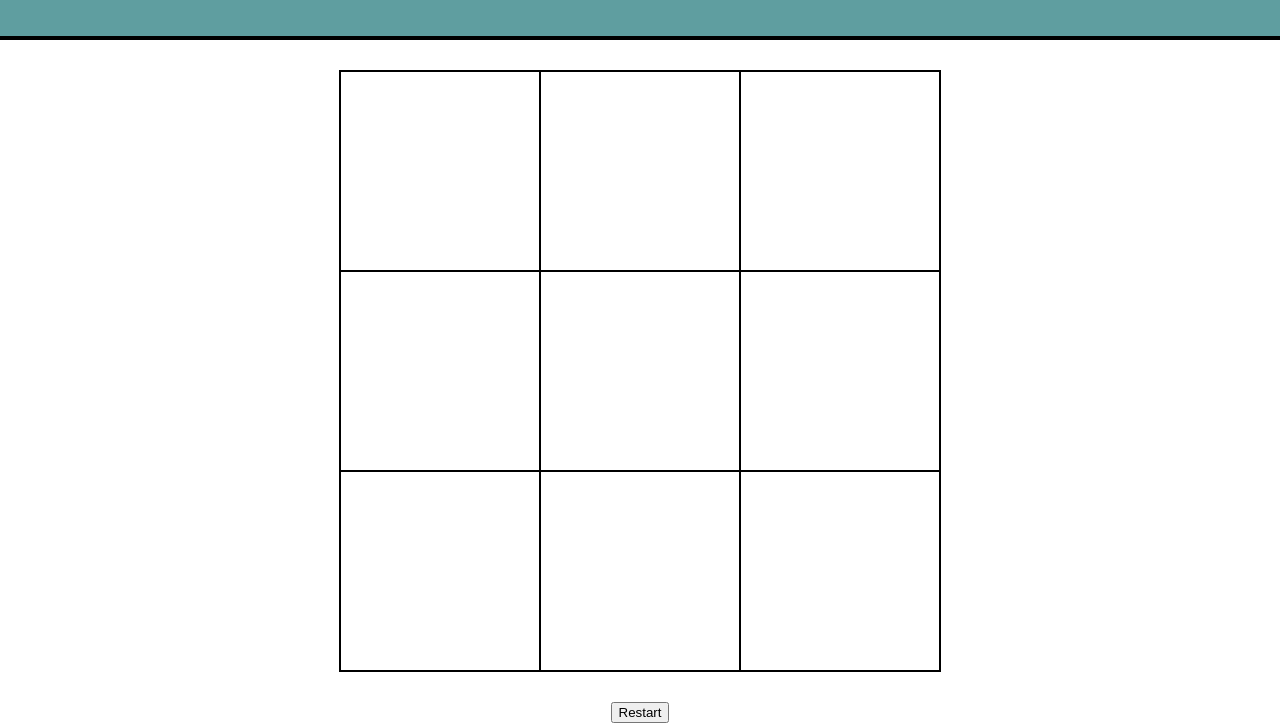
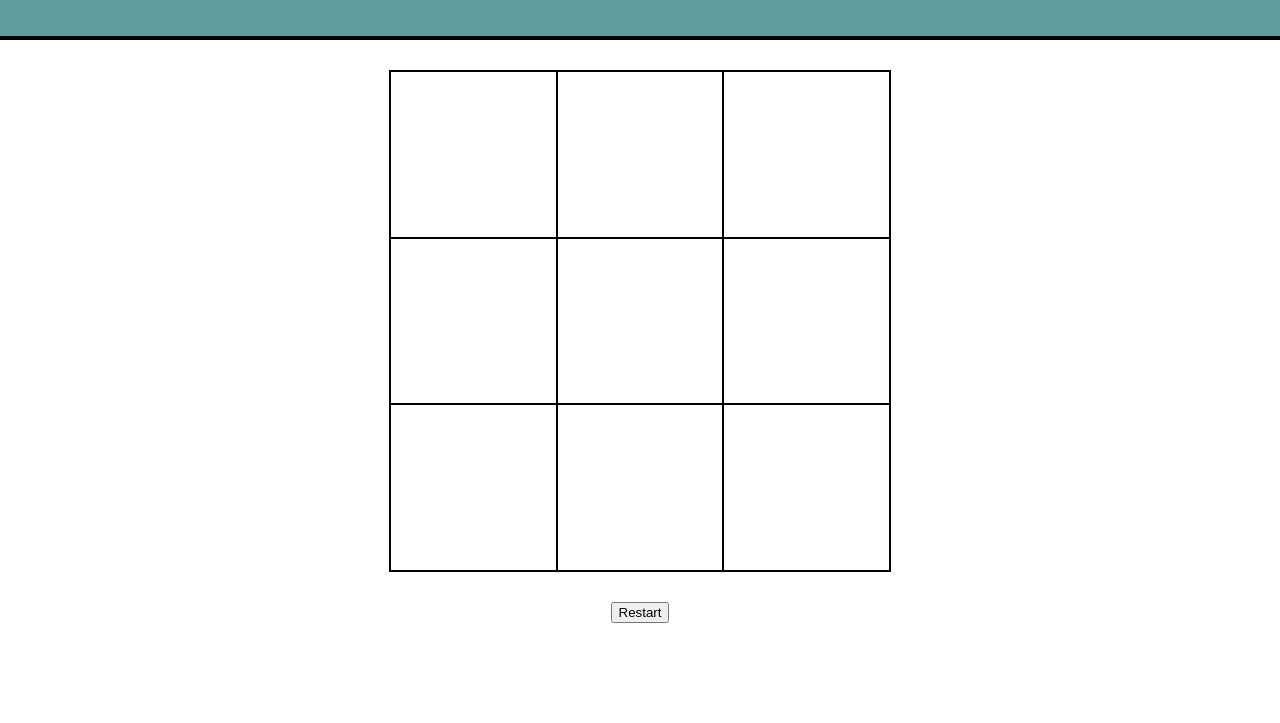
Before and after one commit to roopeak/tic-tac-toe, a plain HTML site: page index.html in a window 1280 px wide. Shown: the part 164-887 px from the top of the page. After the commit the page ends 800 px from the top, so only its background shows below. Drawn offline with Linux system fonts and the light colour scheme.

Commit message:
Font change for gameboard

```diff
--- a/index.html
+++ b/index.html
@@ -3,6 +3,10 @@
 <head>
     <meta charset="UTF-8">
     <meta name="viewport" content="width=device-width, initial-scale=1.0">
+		<link
+			href="https://fonts.googleapis.com/css2?family=Roboto&family=Varela+Round&display=swap"
+			rel="stylesheet"
+		/>
 		<link rel="stylesheet" href="styles.css" />
     <title>Tic tac toe</title>
 </head>
--- a/styles.css
+++ b/styles.css
@@ -5,6 +5,7 @@ body {
 	gap: 30px;
 	margin: 0;
 	padding: 0;
+	font-family: 'Varela Round';
 }
 
 header {
@@ -23,12 +24,16 @@ header {
   display: grid;
 	grid-template-columns: repeat(3, 1fr);
 	grid-template-rows: repeat(3, 1fr);
-	width: 600px;
-	height: 600px;
+	width: 500px;
+	height: 500px;
 
 	border: 1px solid black;
 }
 
 .container-item {
+	display: flex;
+	justify-content: center;
+	align-items: center;
+	font-size: 80px;
 	border: 1px solid black;
 }
```
